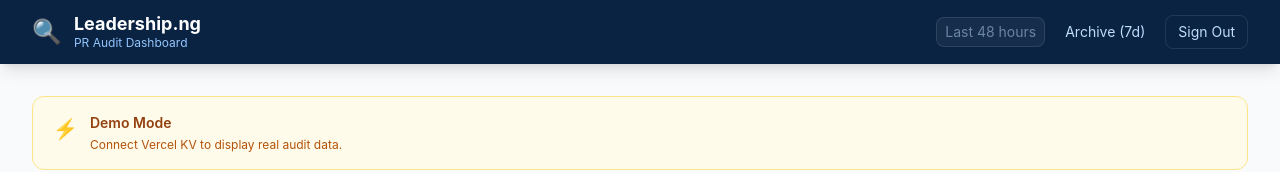
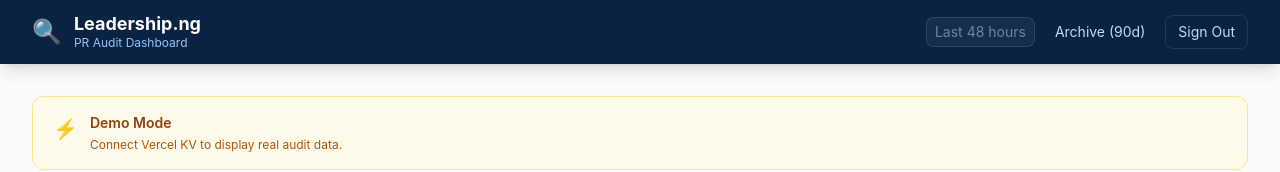
Before and after one commit to iamossai/leadership-pr-dashboard, a Next.js app: page / in a window 1280 px wide. Shown: the top 172 px of the page. Built offline with nearby package versions, Linux system fonts and the light colour scheme.

Commit message:
dashboard: Archive nav label 90d

```diff
--- a/app/page.js
+++ b/app/page.js
@@ -48,7 +48,7 @@ export default async function Dashboard() {
             </div>
             <nav className="flex items-center gap-2">
               <span className="text-blue-200/50 text-sm hidden sm:block px-2 py-1 rounded-lg bg-white/5 border border-white/10">Last 48 hours</span>
-              <Link href="/archive" className="text-blue-200 hover:text-white text-sm px-3 py-1.5 rounded-lg hover:bg-white/10 transition-colors">Archive (7d)</Link>
+              <Link href="/archive" className="text-blue-200 hover:text-white text-sm px-3 py-1.5 rounded-lg hover:bg-white/10 transition-colors">Archive (90d)</Link>
               <LogoutButton />
             </nav>
           </div>
```
